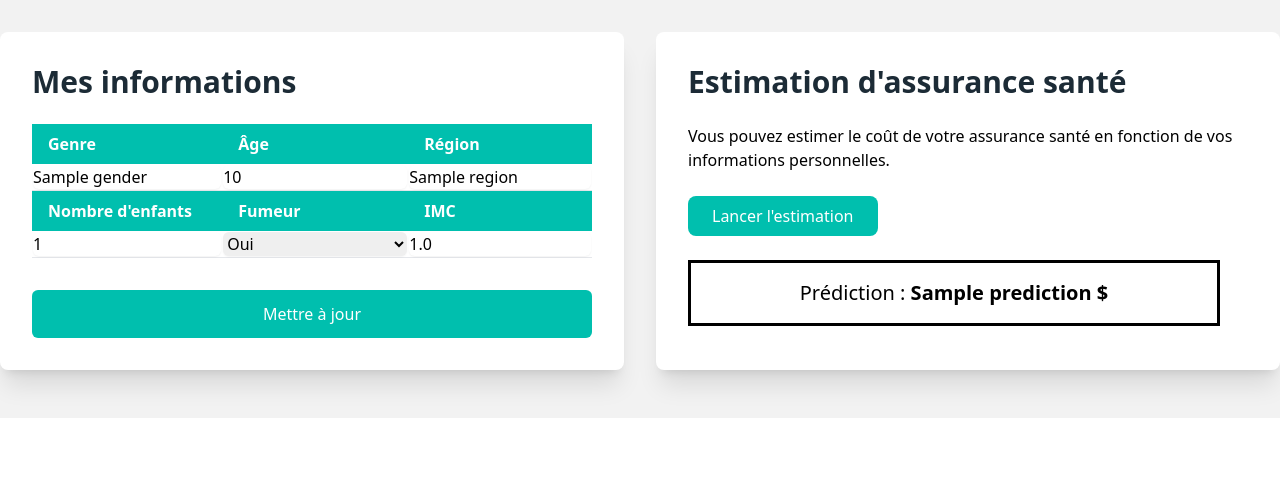
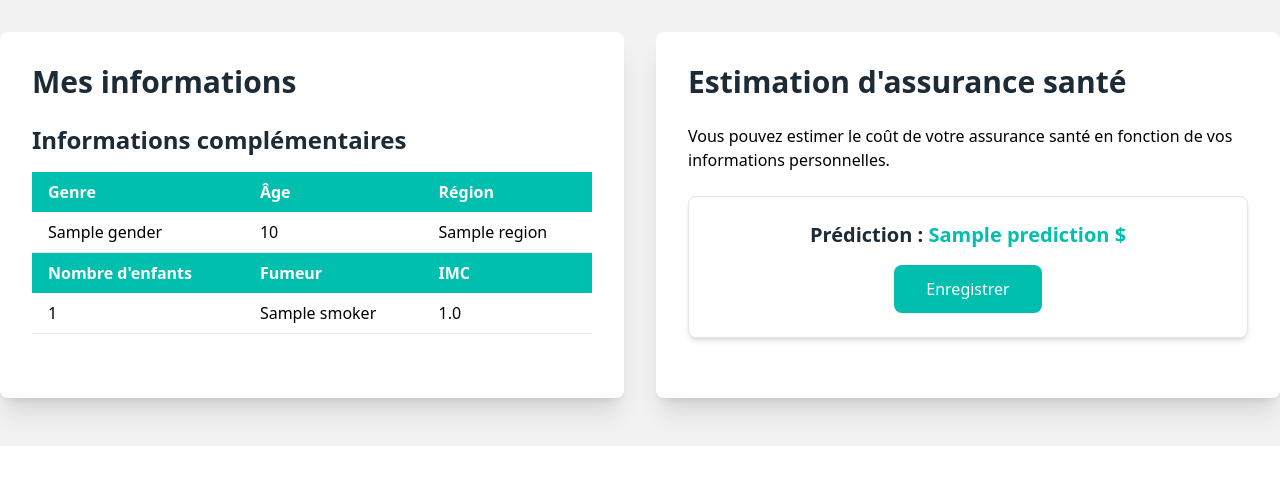
Before and after one commit to NicoCasso/Application_Django_Prediction, a Django app: template MyApp/app/templates/app/prediction.html in a window 1280 px wide. Shown: the part 216-701 px from the top of the page. Run offline with Django 5.2, Linux system fonts and the light colour scheme; tables that the repository leaves empty hold one stand-in row (values such as "Sample post"); the template is opened without the code that fills it: values that come from a table or form of the project are taken from there, most other values are stand-ins (such as "Sample title", 1, 10 or a date in 2020); some libraries are stand-ins or nearby versions.

Commit message:
Refactor les vues et formulaires pour améliorer la gestion des informations d'assurance et des prédictions, ajouter des validations pour l'âge et le nombre d'enfants, et simplifier le code en supprimant les impressions de débogage.

```diff
--- a/MyApp/app/templates/app/prediction.html
+++ b/MyApp/app/templates/app/prediction.html
@@ -2,7 +2,7 @@
 
 {% load static %}
 
-{% block title %} Page principale pour les prédictions {% endblock %}
+{% block title %}Page principale pour les prédictions{% endblock %}
 
 {% block content %}
 
@@ -12,11 +12,12 @@
 <!-- Main Content Section -->
 <div class="main-container bg-[#f2f2f2] pt-8 px-auto pb-12">
     <div class="grid grid-cols-2 gap-8 container mx-auto">
+
         <!-- Partie "Mes informations" -->
         <div class="bg-white rounded-lg shadow-xl p-8">
             <h1 class="text-3xl font-semibold mb-6 text-[#1c2b36]">Mes informations</h1>
+            <h3 class="text-2xl font-semibold mb-4 text-[#1c2b36]">Informations complémentaires</h3>
 
-            <!-- Informations complémentaires -->
             <table class="min-w-full table-auto border-collapse mb-8">
                 <thead class="bg-[#00bfae]">
                     <tr>
@@ -27,34 +28,9 @@
                 </thead>
                 <tbody>
                     <tr class="border-b hover:bg-[#f7f7f7] transition duration-200">
-                        <td>
-                            <input
-                        type="text"
-                        id="gender"
-                        name="gender"
-                        class="w-full border-gray-300 rounded-md shadow-sm focus:border-[#00bfae] focus:ring-[#00bfae]"
-                        value="{{ gender }}"
-                             />
-                        </td>
-                        <td>
-                            <input
-                                type="number"
-                                id="age"
-                                name="age"
-                                class="w-full border-gray-300 rounded-md shadow-sm focus:border-[#00bfae] focus:ring-[#00bfae]"
-                                value="{{ insurance_infos.age }}"
-                            />
-                        </td>
-                        <td>
-                            <input
-                                type="text"
-                                id="region"
-                                name="region"
-                                class="w-full border-gray-300 rounded-md shadow-sm focus:border-[#00bfae] focus:ring-[#00bfae]"
-                                value="{{ region }}"
-                            />
-
-                        </td>
+                        <td class="px-4 py-2">{{ gender }}</td>
+                        <td class="px-4 py-2">{{ insurance_infos.age }}</td>
+                        <td class="px-4 py-2">{{ region }}</td>
                     </tr>
                 </tbody>
                 <thead class="bg-[#00bfae]">
@@ -64,48 +40,14 @@
                         <th class="px-4 py-2 text-left text-white font-semibold">IMC</th>
                     </tr>
                 </thead>
-                <div>
-                </div>
                 <tbody>
                     <tr class="border-b hover:bg-[#f7f7f7] transition duration-200">
-                        <td>
-                            <input
-                                type="number"
-                                id="children"
-                                name="children"
-                                class="w-full border-gray-300 rounded-md shadow-sm focus:border-[#00bfae] focus:ring-[#00bfae]"
-                                value="{{ insurance_infos.children }}"
-                            />
-                        </td>
-                        <td>
-                            <select
-                                id="smoker"
-                                name="smoker"
-                                class="w-full border-gray-300 rounded-md shadow-sm focus:border-[#00bfae] focus:ring-[#00bfae]"
-                                >
-                                <option value="Oui" {% if smoker == "Oui" %}selected{% endif %}>Oui</option>
-                                <option value="Non" {% if smoker == "Non" %}selected{% endif %}>Non</option>
-                            </select>
-                        </td>
-                        <td>
-                            <input
-                                type="number"
-                                id="bmi"
-                                name="bmi"
-                                step="0.1"
-                                class="w-full border-gray-300 rounded-md shadow-sm focus:border-[#00bfae] focus:ring-[#00bfae]"
-                                value="{{ insurance_infos.bmi }}"
-                            />
-                        </td>
+                        <td class="px-4 py-2">{{ insurance_infos.children }}</td>
+                        <td class="px-4 py-2">{{ smoker }}</td>
+                        <td class="px-4 py-2">{{ insurance_infos.bmi }}</td>
                     </tr>
                 </tbody>
             </table>
-            <!-- Boutons d'action -->
-            <div class="mt-6 flex justify-end gap-4">
-                <button type="submit" class="btn-submit w-full py-3 bg-[#00bfae] text-white rounded-md hover:bg-[#008f8f] transition duration-300">
-                    Mettre à jour
-                  </button>
-            </div>
         </div>
 
         <!-- Partie "Prédiction" -->
@@ -113,23 +55,20 @@
             <h1 class="text-3xl font-semibold mb-6 text-[#1c2b36]">Estimation d'assurance santé</h1>
             <p>Vous pouvez estimer le coût de votre assurance santé en fonction de vos informations personnelles.</p>
 
-            <div class="mt-6 flex justify-between">
-                <form method="post" id="predictionForm">
-                    {% csrf_token %}
-                    <button id="estimateButton" class="bg-[#00bfae] text-white py-2 px-6 rounded-lg hover:bg-[#008f8f] transition duration-300 mx-auto">
-                        Lancer l'estimation
-                    </button>
-                </form>
-            </div>
-
-            {% if prediction %}
-            <div class="mt-6" id="result">
-                <div style="border: solid; margin: right; width: 95%; text-align: center; padding: 16px;">
-                    <p class="box text-xl">Prédiction : <strong>{{ prediction }} $</strong></p>
+            <div class="mt-6 border rounded-lg p-6 bg-white shadow-md text-center">
+                <p class="text-xl font-semibold text-[#1c2b36]">Prédiction : <strong class="text-[#00bfae]">{{ prediction }} $</strong></p>
+                <div class="mt-4 text-center">
+                    <form method="post">
+                        {% csrf_token %}
+                        <button id="estimateButton" class="bg-[#00bfae] text-white py-3 px-8 rounded-lg hover:bg-[#008f8f] transition duration-300 focus:outline-none focus:ring-2 focus:ring-[#00bfae] focus:ring-opacity-50">
+                            Enregistrer
+                        </button>
+                    </form>
                 </div>
             </div>
-            {% endif %}
         </div>
+
     </div>
 </div>
+
 {% endblock %}
--- a/MyApp/app/urls.py
+++ b/MyApp/app/urls.py
@@ -1,7 +1,5 @@
 from django.urls import path
-from .views import HomeView, RegisterView, LoginView, ProfileView, UserInfosView
 from .views import *
-from . import specific_view
 from django.contrib.auth.views import LogoutView
 
 app_name = 'app'
```
Also changed, not shown: MyApp/app/form.py (+19 -2 lines), MyApp/app/specific_view.py (+0 -10 lines), MyApp/app/templates/app/login.html (+0 -10 lines), MyApp/app/views.py (+51 -8 lines).
